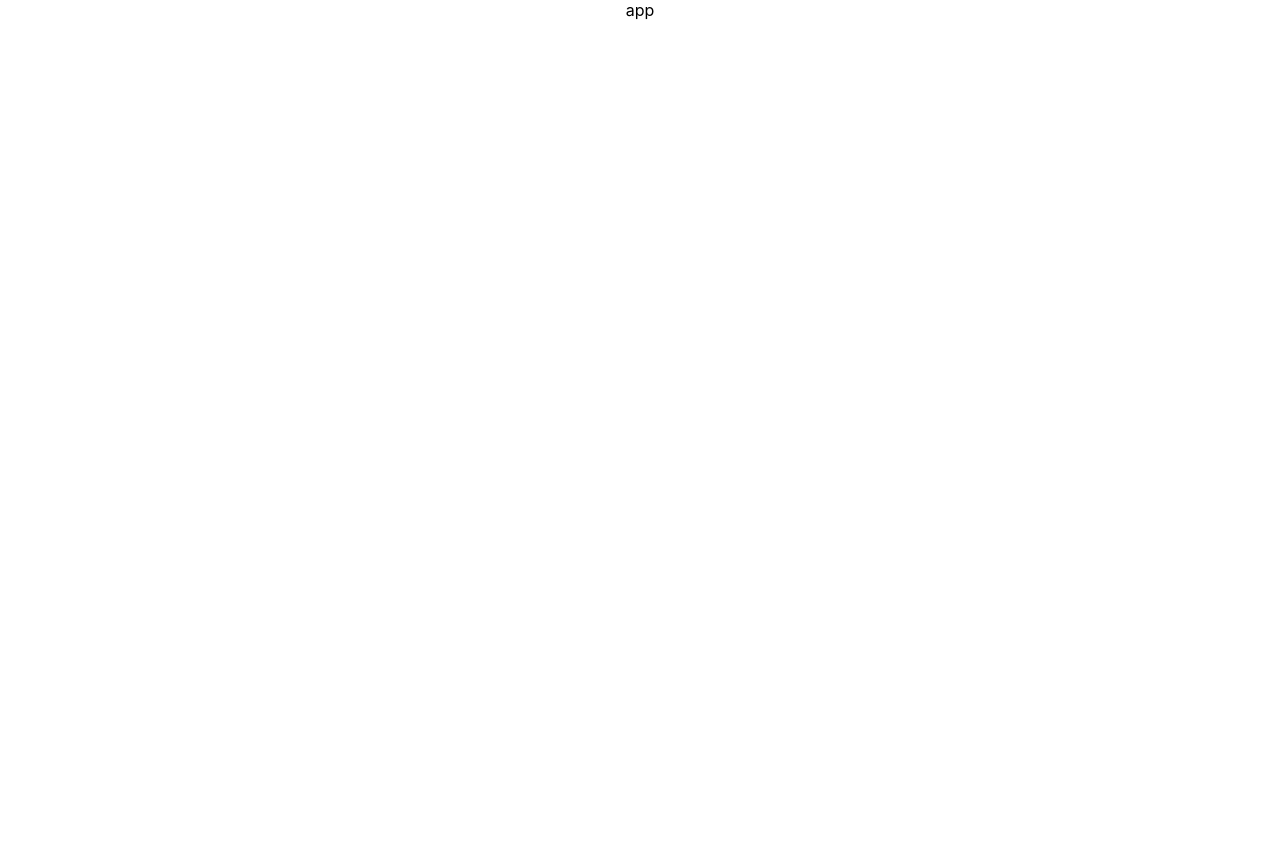
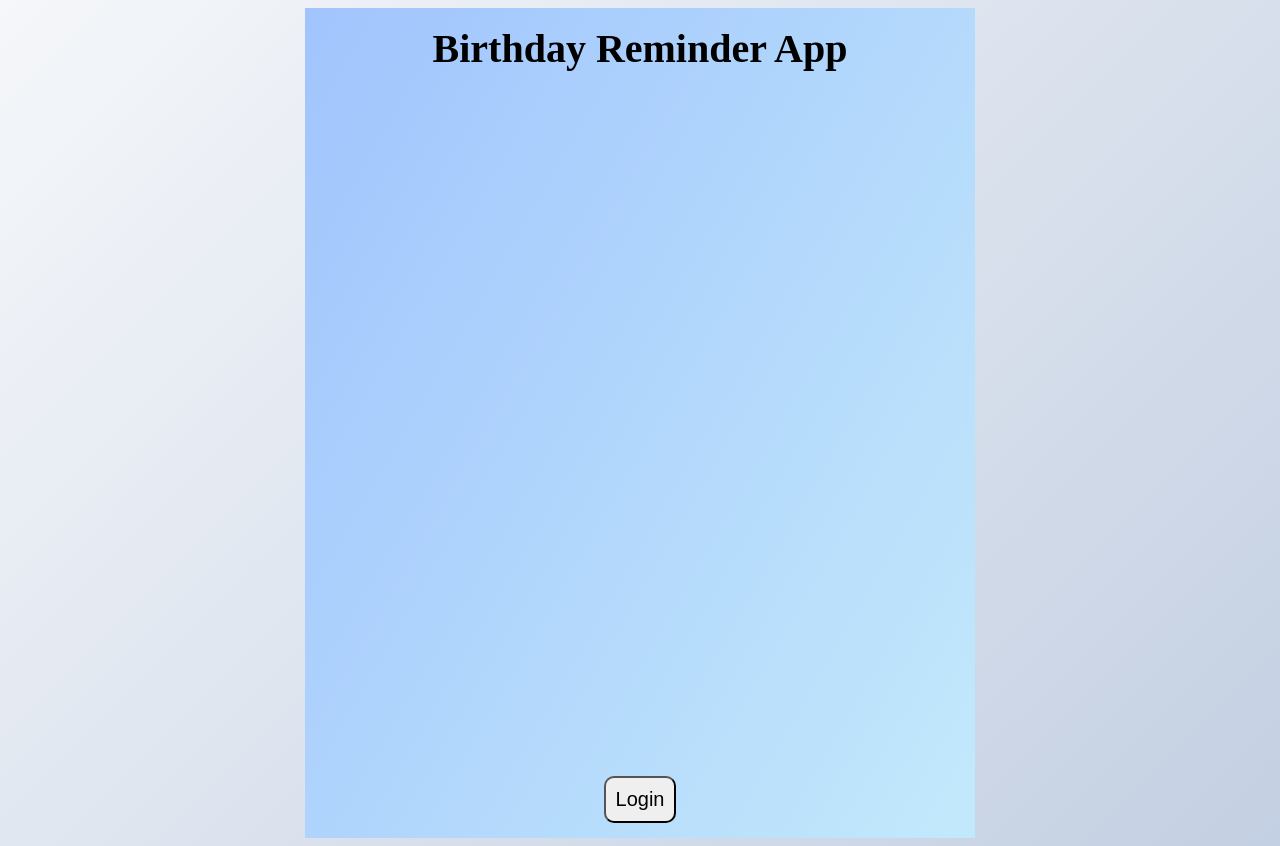
Before and after one commit to AlexBachurin/Birthday-reminder, a React (Create React App) app: page /login in a window 1280 px wide. Before the commit the page ends 800 px from the top, so only its background shows below. Built offline with nearby package versions, Linux system fonts and the light colour scheme.

Commit message:
login page setup

```diff
--- a/package.json
+++ b/package.json
@@ -6,6 +6,7 @@
     "@testing-library/jest-dom": "^5.16.5",
     "@testing-library/react": "^13.3.0",
     "@testing-library/user-event": "^13.5.0",
+    "normalize.css": "^8.0.1",
     "react": "^18.2.0",
     "react-dom": "^18.2.0",
     "react-router-dom": "^6.3.0",
--- a/src/App.css
+++ /dev/null
@@ -1,38 +0,0 @@
-.App {
-  text-align: center;
-}
-
-.App-logo {
-  height: 40vmin;
-  pointer-events: none;
-}
-
-@media (prefers-reduced-motion: no-preference) {
-  .App-logo {
-    animation: App-logo-spin infinite 20s linear;
-  }
-}
-
-.App-header {
-  background-color: #282c34;
-  min-height: 100vh;
-  display: flex;
-  flex-direction: column;
-  align-items: center;
-  justify-content: center;
-  font-size: calc(10px + 2vmin);
-  color: white;
-}
-
-.App-link {
-  color: #61dafb;
-}
-
-@keyframes App-logo-spin {
-  from {
-    transform: rotate(0deg);
-  }
-  to {
-    transform: rotate(360deg);
-  }
-}
--- a/src/App.js
+++ b/src/App.js
@@ -1,7 +1,15 @@
-import "./App.css";
-
+import { BrowserRouter as Router, Routes, Route } from "react-router-dom";
+import LoginPage from "./Pages/LoginPage/LoginPage";
+import MainPage from "./Pages/MainPage/MainPage";
 function App() {
-	return <div className="App">app</div>;
+	return (
+		<Router>
+			<Routes>
+				<Route path="/login" element={<LoginPage />} />
+				<Route path="/" element={<MainPage />} />
+			</Routes>
+		</Router>
+	);
 }
 
 export default App;
--- a/src/Pages/LoginPage/LoginPage.js
+++ b/src/Pages/LoginPage/LoginPage.js
@@ -0,0 +1,16 @@
+import React from "react";
+import { Wrapper } from "./Wrapper";
+const LoginPage = () => {
+	return (
+		<Wrapper>
+			<h1>Birthday Reminder App</h1>
+			<div className="btn-container">
+				<button className="login-btn" type="button">
+					Login
+				</button>
+			</div>
+		</Wrapper>
+	);
+};
+
+export default LoginPage;
--- a/src/Pages/LoginPage/Wrapper.js
+++ b/src/Pages/LoginPage/Wrapper.js
@@ -0,0 +1,29 @@
+import styled from "styled-components";
+
+export const Wrapper = styled.div`
+	display: flex;
+	flex-direction: column;
+	justify-content: space-between;
+	padding: 15px 15px;
+	width: 90vw;
+	max-width: 640px;
+	margin: 0 auto;
+	background-image: linear-gradient(120deg, #a1c4fd 0%, #c2e9fb 100%);
+	height: 100vh;
+	h1 {
+		text-align: center;
+		font-size: 40px;
+		font-weight: bold;
+	}
+	.login-btn {
+		display: block;
+		max-width: 300px;
+		padding: 10px 10px;
+		color: black;
+		font-size: 20px;
+		cursor: pointer;
+		border-radius: 10px;
+		outline: none;
+		margin: 0 auto;
+	}
+`;
--- a/src/Pages/MainPage/MainPage.js
+++ b/src/Pages/MainPage/MainPage.js
@@ -0,0 +1,7 @@
+import React from "react";
+
+const MainPage = () => {
+	return <div>MainPage</div>;
+};
+
+export default MainPage;
--- a/src/index.css
+++ b/src/index.css
@@ -1,13 +1,75 @@
+@import url("https://fonts.googleapis.com/css2?family=Cabin&family=Roboto+Condensed:wght@400;700&display=swap");
+
 body {
-  margin: 0;
-  font-family: -apple-system, BlinkMacSystemFont, 'Segoe UI', 'Roboto', 'Oxygen',
-    'Ubuntu', 'Cantarell', 'Fira Sans', 'Droid Sans', 'Helvetica Neue',
-    sans-serif;
-  -webkit-font-smoothing: antialiased;
-  -moz-osx-font-smoothing: grayscale;
+	font-family: var(--bodyFont);
+	font-weight: 400;
+	line-height: 1.75;
+	background-image: linear-gradient(135deg, #f5f7fa 0%, #c3cfe2 100%);
 }
 
-code {
-  font-family: source-code-pro, Menlo, Monaco, Consolas, 'Courier New',
-    monospace;
+p {
+	margin-bottom: 1.5rem;
+	max-width: 40em;
 }
+
+h1,
+h2,
+h3,
+h4,
+h5 {
+	margin: 0;
+	margin-bottom: 1.38rem;
+	font-family: var(--headingFont);
+	font-weight: 400;
+	line-height: 1.3;
+	text-transform: capitalize;
+	letter-spacing: var(--letterSpacing);
+}
+
+h1 {
+	margin-top: 0;
+	font-size: 3.052rem;
+}
+
+h2 {
+	font-size: 2.441rem;
+}
+
+h3 {
+	font-size: 1.953rem;
+}
+
+h4 {
+	font-size: 1.563rem;
+}
+
+h5 {
+	font-size: 1.25rem;
+}
+
+small,
+.text-small {
+	font-size: var(--small-text);
+}
+
+a {
+	text-decoration: none;
+	letter-spacing: var(--letterSpacing);
+}
+a,
+button {
+	line-height: 1.15;
+}
+button:disabled {
+	cursor: not-allowed;
+}
+ul {
+	list-style-type: none;
+	padding: 0;
+}
+
+.img {
+	width: 100%;
+	display: block;
+	object-fit: cover;
+}
```
Also changed, not shown: 1 other file (tests, documents, lock files or other folders).
